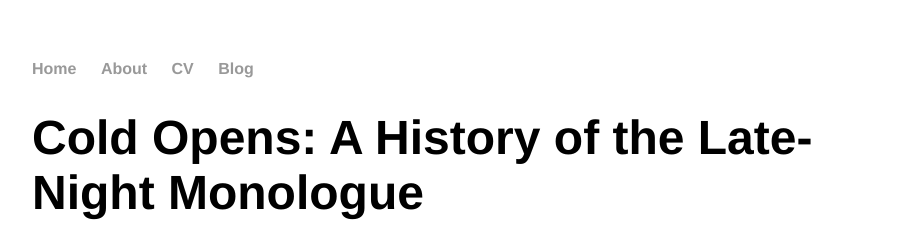
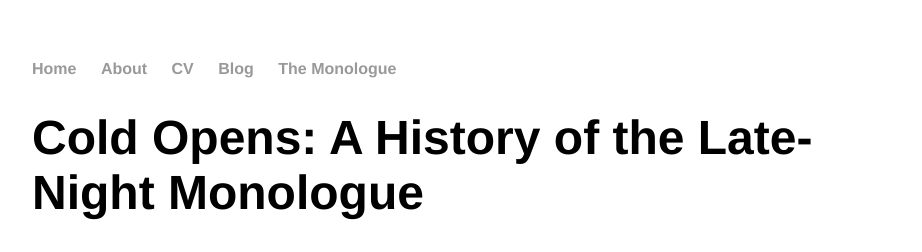
Before and after one commit to andersonshumate/andersonshumate.github.io, a Jekyll site: the page built from index.html, in a window 1280 px wide. Shown: the top 252 px of the page, without its empty margins (160-1082 px from the left). Built offline with Jekyll 4.4.1, drawn with Linux system fonts in a browser that asks for light colours.

Commit message:
Update default.html

```diff
--- a/_layouts/default.html
+++ b/_layouts/default.html
@@ -12,6 +12,7 @@
 		        	<li><a href="/about/">About</a></li>
 	        		<li><a href="/cv/">CV</a></li>
 	        		<li><a href="/blog/">Blog</a></li>
+				<li><a href="/The Monologue/">The Monologue</a></li>
 	    		</ul>
 			</nav>
 			<div class="container">
```
